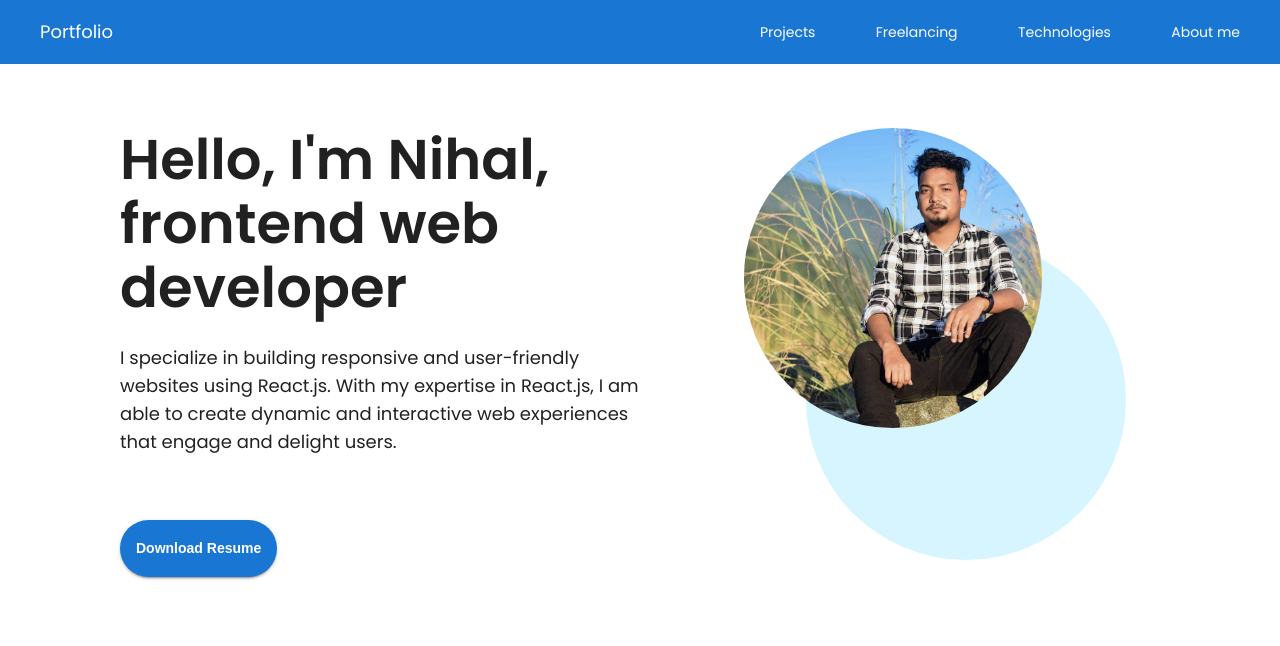
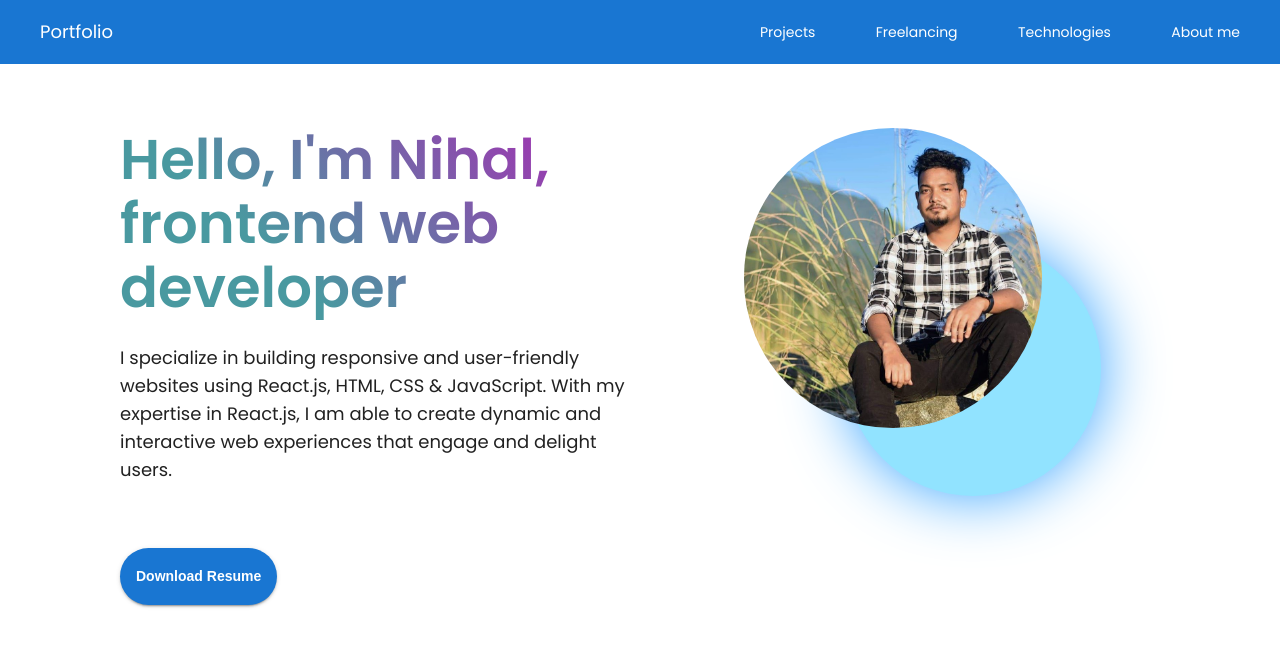
Before and after one commit to NihalP01/portfolio, a React (Create React App) app: page / in a window 1280 px wide. Shown: the top 646 px of the page. Built offline with nearby package versions, Linux system fonts and the light colour scheme.

Commit message:
small changes

```diff
--- a/src/components/header/Header.jsx
+++ b/src/components/header/Header.jsx
@@ -1,4 +1,4 @@
-import {  Toolbar } from '@mui/material';
+import { Toolbar, useMediaQuery } from '@mui/material';
 import React from 'react';
 import {
   AppBarMain,
@@ -9,11 +9,13 @@ import { Controls } from '../controls';
 import { links } from '../../constants/headerConstants';
 
 const Header = () => {
+  const isSmallScreen = useMediaQuery('(max-width: 1024px)');
   return (
     <HeaderMain>
       <AppBarMain component="nav" elevation={0}>
         <Toolbar sx={{ justifyContent: 'space-between' }}>
           <Controls.BaseTypography text="Portfolio" />
+          {!isSmallScreen && (
             <CustomHeaderBox>
               {links.map((link) => (
                 <Controls.BaseTypography
@@ -24,6 +26,7 @@ const Header = () => {
                 />
               ))}
             </CustomHeaderBox>
+          )}
         </Toolbar>
       </AppBarMain>
     </HeaderMain>
--- a/src/components/sections/HeroSection.jsx
+++ b/src/components/sections/HeroSection.jsx
@@ -32,13 +32,16 @@ const HeroSection = () => {
         >
           <Box width={'100%'} maxWidth={530}>
             <Controls.BaseTypography
-              // fontSize={'3.125rem'}
-              // fontWeight={600}
-              // lineHeight={'4rem'}
               variant="h1"
               textalign={isSmallScreen ? 'center' : 'start'}
               text={heroConstants.heading}
               mt={isSmallScreen ? '2rem' : 0}
+              sx={{
+                background:
+                  '-webkit-linear-gradient(45deg, #4999a0 30%, #a42fb2 90%)',
+                WebkitBackgroundClip: 'text',
+                WebkitTextFillColor: 'transparent',
+              }}
             />
             <Controls.BaseTypography
               mt={3}
--- a/src/components/sections/styles.sections.js
+++ b/src/components/sections/styles.sections.js
@@ -1,9 +1,12 @@
 import { Box, styled } from '@mui/material';
 
-export const BoxWrapper = styled(Box)(() => ({
+export const BoxWrapper = styled(Box)(({ theme }) => ({
   display: 'flex',
   width: '100%',
   marginTop: '8rem',
+  [theme.breakpoints.down('lg')]: {
+    marginTop: '5.5rem',
+  },
 }));
 
 export const ButtonBox = styled(Box)(() => ({
@@ -18,11 +21,12 @@ export const AvatarBox = styled(Box)({
 });
 
 export const CircleBoxOne = styled(Box)({
-  background: '#d7f5ff',
+  background: '#91e3ff',
   position: 'absolute',
-  padding: '10rem',
+  padding: '8rem',
   top: '30%',
-  left: '63%',
+  left: '66%',
   borderRadius: '10rem',
+  boxShadow: '0 0 62px #36a3ff',
   zIndex: 0,
 });
--- a/src/constants/heroConstants.js
+++ b/src/constants/heroConstants.js
@@ -1,6 +1,6 @@
 export const heroConstants = {
   heading: "Hello, I'm Nihal, frontend web developer",
   subHeading:
-    'I specialize in building responsive and user-friendly websites using React.js. With my expertise in React.js, I am able to create dynamic and interactive web experiences that engage and delight users.',
+    'I specialize in building responsive and user-friendly websites using React.js, HTML, CSS & JavaScript. With my expertise in React.js, I am able to create dynamic and interactive web experiences that engage and delight users.',
   buttonText: 'Download Resume',
 };
```
Lines whose indentation alone changed are shown as unchanged.
